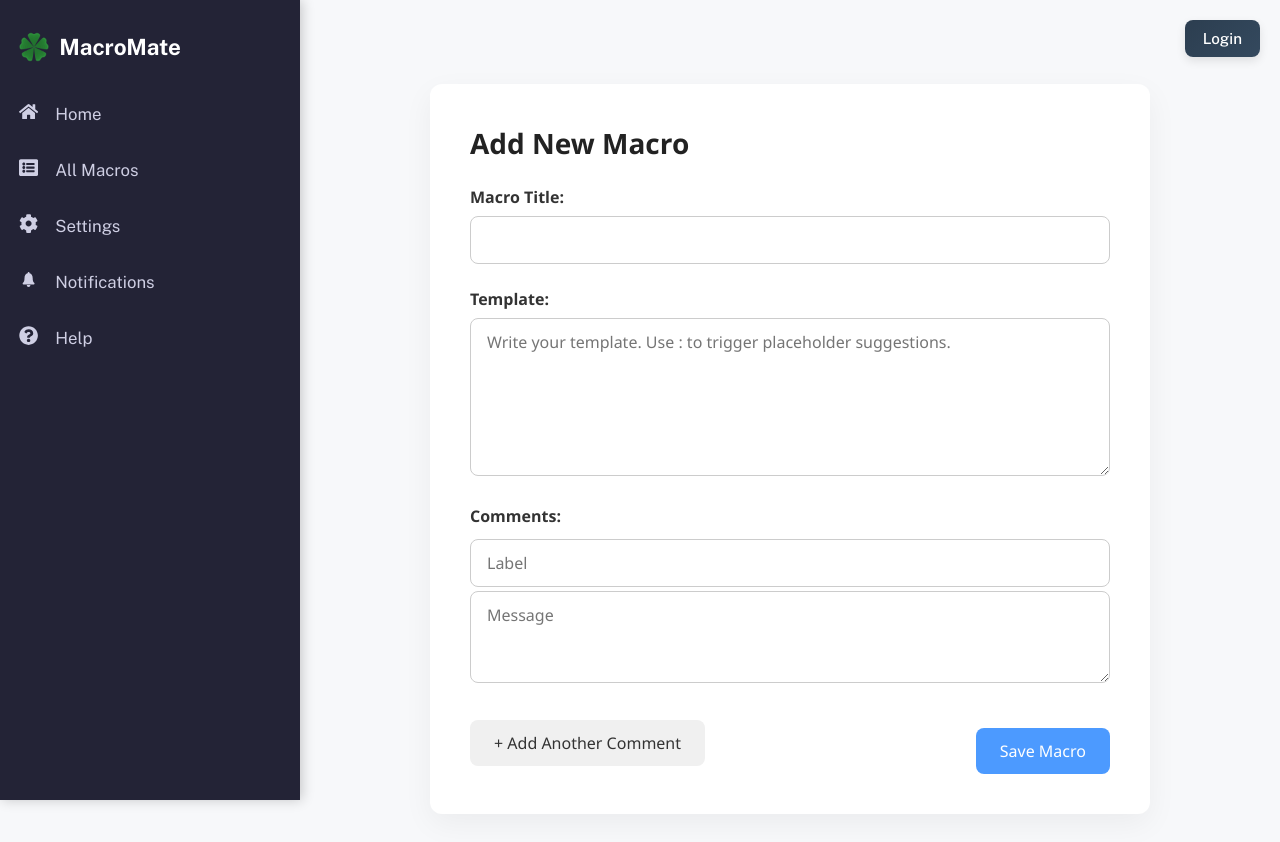
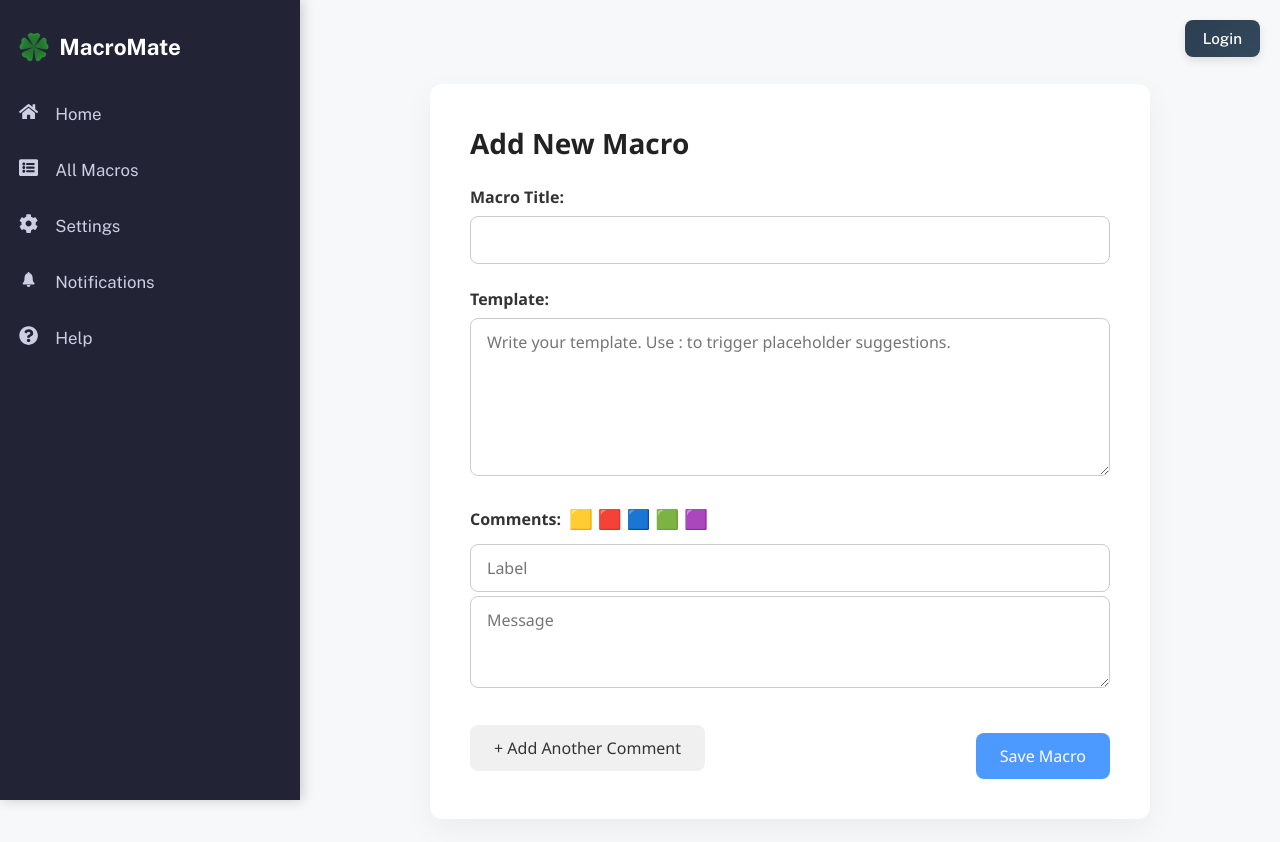
Before and after one commit to JOHNINDAKWA/macromate-dashboard, a React (Vite) app: page /add in a window 1280 px wide. Shown: the top 842 px of the page. Built offline with nearby package versions, Linux system fonts and the light colour scheme.

Commit message:
changed rar to zip

```diff
--- a/src/pages/AddMacro/AddMacro.jsx
+++ b/src/pages/AddMacro/AddMacro.jsx
@@ -111,6 +111,15 @@ const AddMacro = () => {
     }
   };
 
+  const copyToClipboard = (text) => {
+    navigator.clipboard.writeText(text).then(() => {
+      console.log(`Copied: ${text}`);
+    }).catch((err) => {
+      console.error("Clipboard copy failed:", err);
+    });
+  };
+
+
   return (
     <div className="add-macro-container">
       <div className="add-macro">
@@ -160,7 +169,24 @@ const AddMacro = () => {
             </ul>
           )}
 
-          <label>Comments:</label>
+<label style={{ display: "flex", alignItems: "center", gap: "0.5rem" }}>
+  Comments:
+  <span style={{ display: "flex", gap: "0.3rem", cursor: "pointer" }}>
+    {["🟨", "🟥", "🟦", "🟩", "🟪"].map((color) => (
+      <span
+        key={color}
+        title={`Copy ${color}`}
+        onClick={() => copyToClipboard(color)}
+        style={{ fontSize: "1.2rem", transition: "transform 0.2s" }}
+        onMouseEnter={(e) => (e.target.style.transform = "scale(1.2)")}
+        onMouseLeave={(e) => (e.target.style.transform = "scale(1.0)")}
+      >
+        {color}
+      </span>
+    ))}
+  </span>
+</label>
+
           {comments.map((comment, index) => (
             <div key={index} className="comment-block">
               <input
--- a/src/pages/MacroDetail/MacroDetail.jsx
+++ b/src/pages/MacroDetail/MacroDetail.jsx
@@ -2,8 +2,7 @@ import { useParams } from "react-router-dom";
 import { useEffect, useState, useRef } from "react";
 import { Link } from "react-router-dom";
 import "./MacroDetail.css";
-import { useLogin } from '/src/Context/LoginContext.jsx';
-
+import { useLogin } from "/src/Context/LoginContext.jsx";
 
 const API_KEY = "$2a$10$B0bSg6uvmQU8k9TbXllduOi7ECvV9gHRI.xo7IKlU7nyIjxfL5Rry";
 const BIN_ID = "6802ee858a456b79668c8f83";
@@ -51,8 +50,7 @@ const MacroDetail = () => {
 
   const templateRef = useRef(null);
 
-  const { isLoggedIn} = useLogin();
-
+  const { isLoggedIn } = useLogin();
 
   useEffect(() => {
     const fetchMacro = async () => {
@@ -178,6 +176,17 @@ const MacroDetail = () => {
     }
   };
 
+  const copyToClipboard = (text) => {
+    navigator.clipboard
+      .writeText(text)
+      .then(() => {
+        console.log(`Copied: ${text}`);
+      })
+      .catch((err) => {
+        console.error("Clipboard copy failed:", err);
+      });
+  };
+
   const insertPlaceholder = (placeholder) => {
     const before = templateInput.substring(0, cursorIndex);
     const after = templateInput.substring(cursorIndex);
@@ -240,7 +249,6 @@ const MacroDetail = () => {
   if (loading) return <div className="macro-detail">↻ Loading...</div>;
   if (!macroData) return <div className="macro-detail">Macro not found.</div>;
 
-
   return (
     <div className="macro-detail-container">
       <div className="macro-detail">
@@ -271,7 +279,6 @@ const MacroDetail = () => {
               Add Comment
             </button>
           )}
-
         </div>
         <ul className="comment-lists">
           {macroData.comments.map((comment, idx) => (
@@ -302,7 +309,35 @@ const MacroDetail = () => {
         {showModal && (
           <div className="modal-overlay">
             <div className="modal">
-              <h2>{isEditMode ? "Edit Comment" : "Add Comment"}</h2>
+              <h2
+                style={{ display: "flex", alignItems: "center", gap: "0.5rem", marginBottom:"0.6rem"}}
+              >
+                {isEditMode ? "Edit Comment:" : "Add Comment:"}
+                <span
+                  style={{ display: "flex", gap: "0.3rem", cursor: "pointer" }}
+                >
+                  {["🟨", "🟥", "🟦", "🟩", "🟪", "🟧"].map((color) => (
+                    <span
+                      key={color}
+                      title={`Copy ${color}`}
+                      onClick={() => copyToClipboard(color)}
+                      style={{
+                        fontSize: "1.2rem",
+                        transition: "transform 0.2s",
+                      }}
+                      onMouseEnter={(e) =>
+                        (e.target.style.transform = "scale(1.2)")
+                      }
+                      onMouseLeave={(e) =>
+                        (e.target.style.transform = "scale(1.0)")
+                      }
+                    >
+                      {color}
+                    </span>
+                  ))}
+                </span>
+              </h2>
+
               <input
                 type="text"
                 placeholder="Label"
```
Lines whose indentation alone changed are shown as unchanged.
